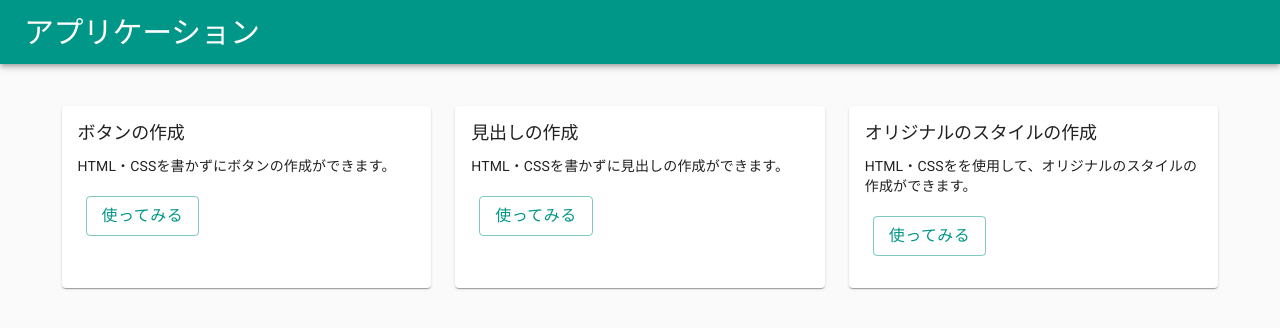
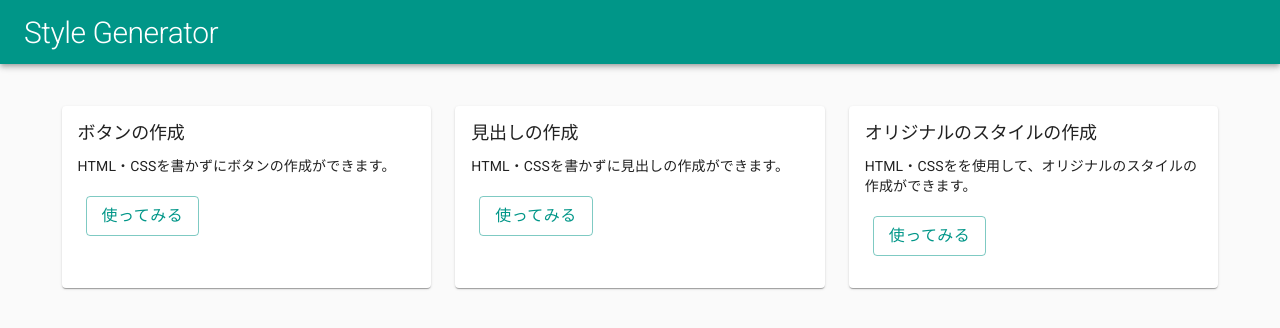
Before and after one commit to Yota-K/html-css-style-generator, a Next.js app: page / in a window 1280 px wide. Shown: the top 328 px of the page. Built offline with nearby package versions, Linux system fonts and the light colour scheme.

Commit message:
アプリケーションの名前を決定。（暫定）

```diff
--- a/src/components/Organisms/Header/index.tsx
+++ b/src/components/Organisms/Header/index.tsx
@@ -16,7 +16,7 @@ export const AppHeader: React.FC = () => {
   return (
     <AppBar className={classes.root} position="static">
       <Toolbar>
-        <AppTypography variant="h1" text="アプリケーション" />
+        <AppTypography variant="h1" text="Style Generator" />
       </Toolbar>
     </AppBar>
   );
--- a/src/components/Pages/FrontPage/index.tsx
+++ b/src/components/Pages/FrontPage/index.tsx
@@ -21,5 +21,5 @@ const cardData: CardDataProps[] = [
 ];
 
 export const FrontPage = () => {
-  return <AppTemplate title="アプリケーション" cardData={cardData} />;
+  return <AppTemplate title="Style Generator" cardData={cardData} />;
 };
```
